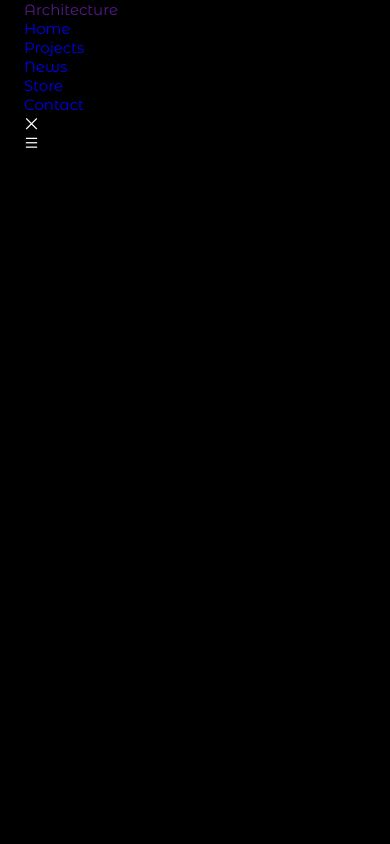
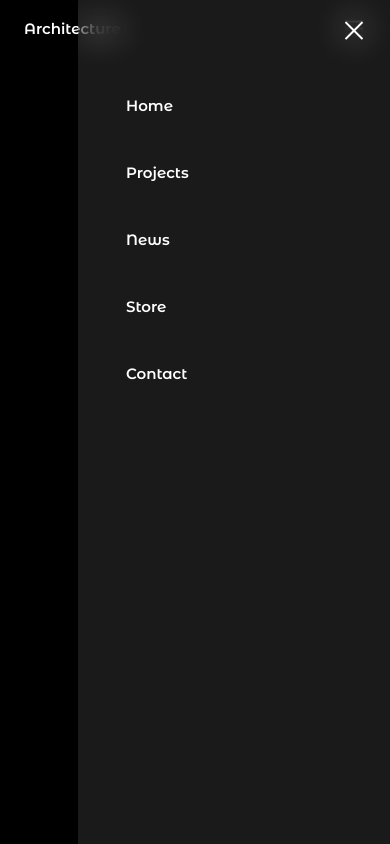
Before and after one commit to Jaymieblaze/Architecture-Website, a plain HTML site: page index.html in a window 390 px wide. Drawn offline with nearby package versions, Linux system fonts and the light colour scheme.

Commit message:
Nav Bar- CSS

```diff
--- a/assets/css/styles.css
+++ b/assets/css/styles.css
@@ -77,3 +77,67 @@ img{
 }
 
 /*=============== HEADER & NAV ===============*/
+.header{
+    position: fixed;
+    width: 100%;
+    top: 0;
+    left: 0;
+    background-color: transparent;
+    z-index: var(--z-fixed);
+}
+
+.nav{
+    position: relative;
+    height: var(--header-height);
+    display: flex;
+    justify-content: space-between;
+    align-items: center;
+}
+
+.nav__logo{
+    color: var(--white-color);
+    font-weight: var(--font-semi-bold);
+}
+
+.nav__toggle,
+.nav__close{
+    font-size: 1.5rem;
+    cursor: pointer;
+}
+
+/* Navigation for mobile devices */
+@media screen and (max-width: 1150px){
+    .nav__menu{
+        position: fixed;
+        top: 0;
+        right: 0;
+        background-color: hsla(0, 0%, 100%, .1);
+        backdrop-filter: blur(16px);
+        -webkit-backdrop-filter: blur(16px);
+        width: 80%;
+        height: 100%;
+        padding: 6rem 3rem;
+        transition: right .4s;
+    }
+}
+
+.nav__list{
+    display: flex;
+    flex-direction: column;
+    row-gap: 3rem;
+}
+
+.nav__link{
+    color: var(--white-color);
+    font-weight: var(--font-semi-bold);
+}
+
+.nav__link:hover{
+    text-decoration: underline;
+}
+
+.nav__close{
+    position: absolute;
+    top: 1rem;
+    right: 1.5rem;
+}
--- a/index.html
+++ b/index.html
@@ -21,7 +21,7 @@
     <!-- HEADER -->
     <header class="header" id="header">
          <nav class="nav container">
-            <a href="" class="nav__logo">Architecture</a>
+            <a href="#" class="nav__logo">Architecture</a>
 
             <div class="nav__menu" id="nav-menu">
                 <ul class="nav__list">
```
